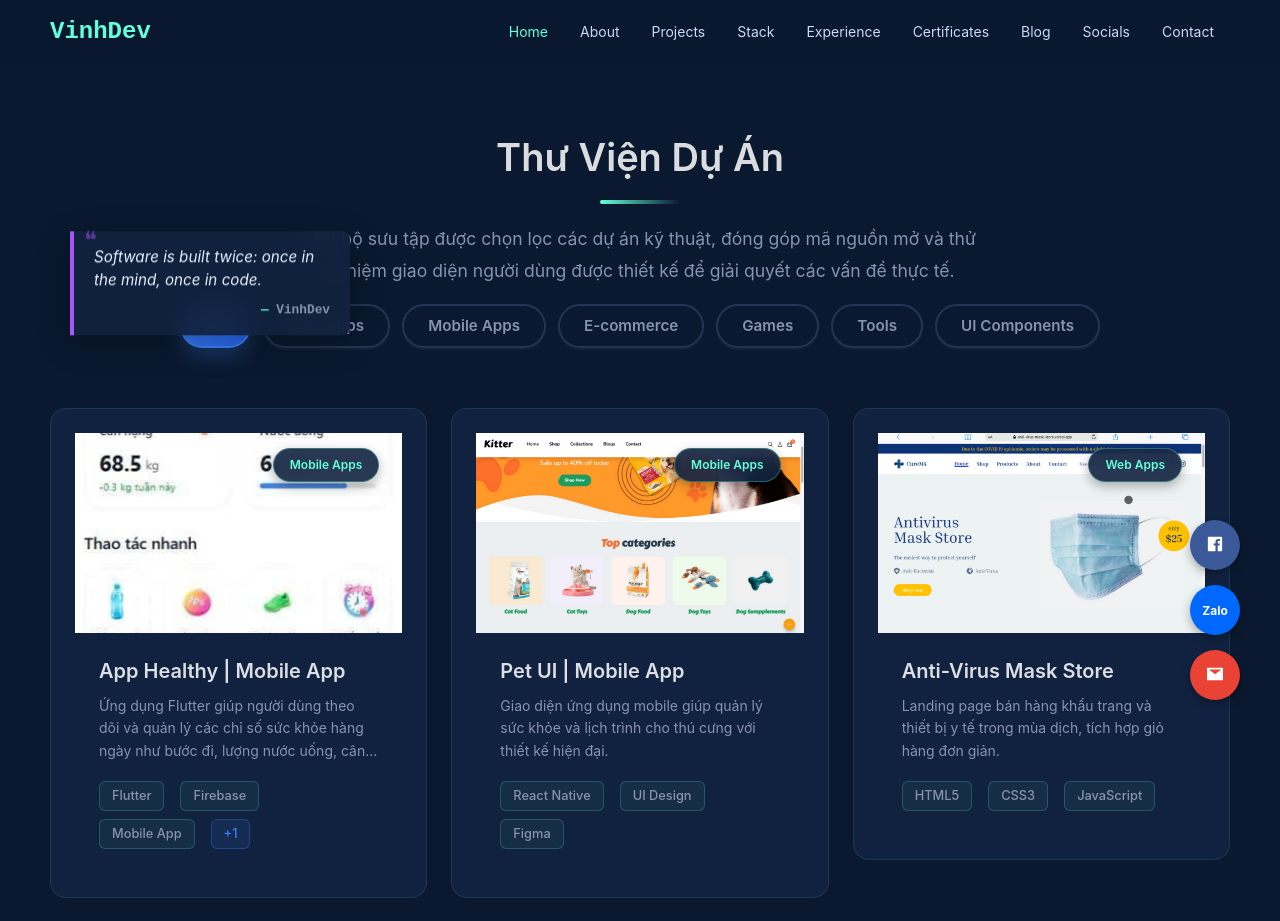
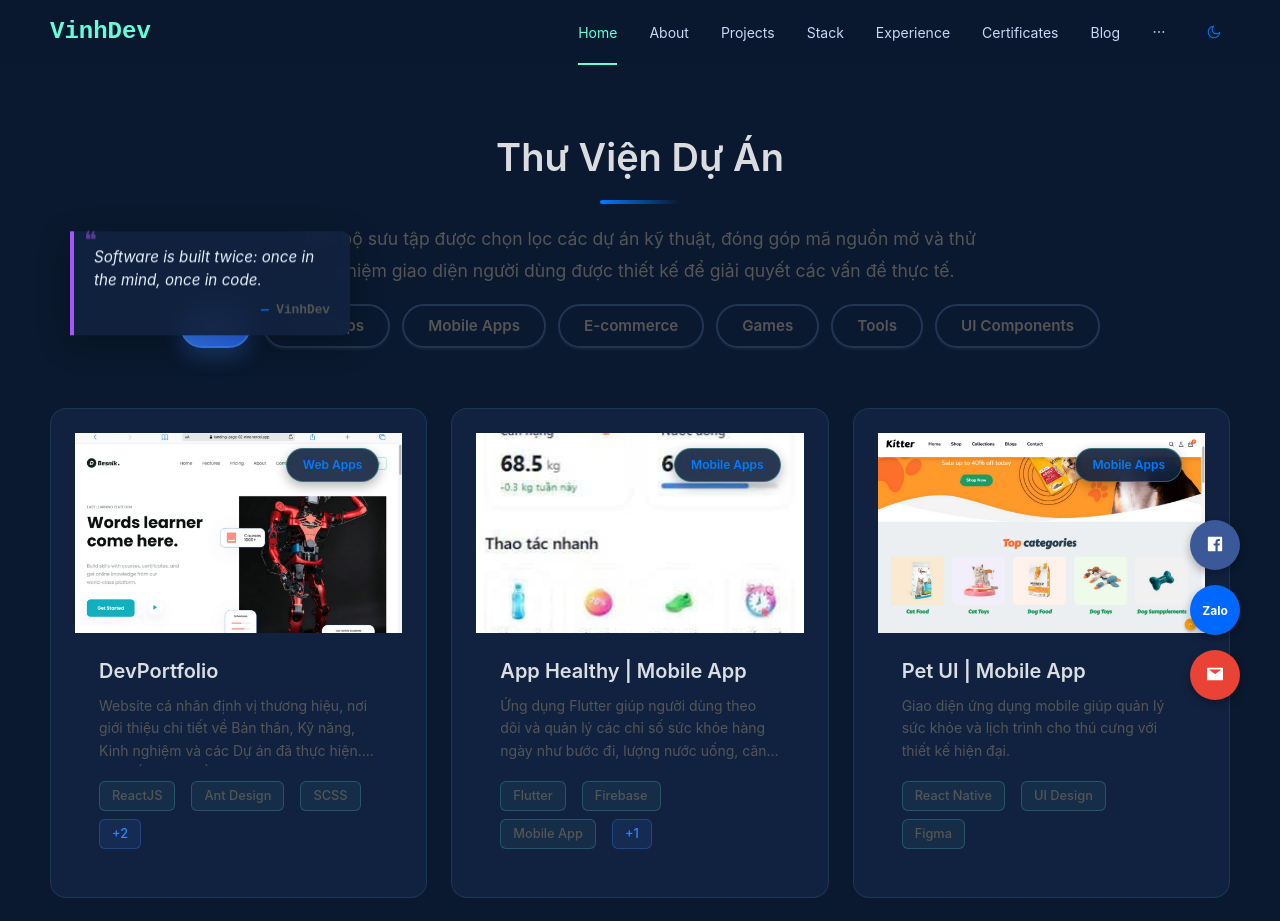
Before and after one commit to Vinhdev04/V_Potofolio, a React (Vite) app in the folder Frontend/: page /projects in a window 1280 px wide. Shown: the top 921 px of the page. Built offline with nearby package versions, Linux system fonts and the light colour scheme.

Commit message:
feat: Implement Dark/Light Theme infrastructure, fix SASS errors, and update portfolio data

```diff
--- a/Frontend/src/App.jsx
+++ b/Frontend/src/App.jsx
@@ -1,9 +1,14 @@
 import React from 'react';
 import { RouterProvider } from 'react-router-dom';
 import { router } from '@/routes/index.routes';
+import { ThemeProvider } from '@/context/ThemeContext';
 
 const App = () => {
-  return <RouterProvider router={router} />;
+  return (
+    <ThemeProvider>
+      <RouterProvider router={router} />
+    </ThemeProvider>
+  );
 };
 
 export default App;
--- a/Frontend/src/assets/css/Blog.scss
+++ b/Frontend/src/assets/css/Blog.scss
@@ -37,7 +37,7 @@
       margin-bottom: 40px;
 
       &::before {
-        border-bottom: 1px solid rgba($text-secondary, 0.2);
+        border-bottom: 1px solid var(--border-color-subtle);
       }
 
       .ant-tabs-tab {
@@ -67,8 +67,8 @@
 
   // Article Card Styles
   .article-card {
-    background: lighten($bg-color, 3%);
-    border: 1px solid rgba($text-secondary, 0.1);
+    background: var(--bg-card);
+    border: 1px solid var(--border-color-subtle);
     border-radius: 12px;
     overflow: hidden;
     height: 100%;
--- a/Frontend/src/assets/css/Footer.scss
+++ b/Frontend/src/assets/css/Footer.scss
@@ -5,7 +5,7 @@
   color: $text-secondary;
   padding: 50px 20px 20px;
   font-family: $font-mono;
-  border-top: 1px solid lighten($bg-color, 5%);
+  border-top: 1px solid var(--border-color);
   margin-top: auto;
 
   .footer-container {
@@ -114,7 +114,7 @@
   .footer-bottom {
     margin-top: 50px;
     padding-top: 25px;
-    border-top: 1px solid lighten($bg-color, 5%);
+    border-top: 1px solid var(--border-color);
     text-align: center;
 
     .copyright {
--- a/Frontend/src/assets/css/Socials.scss
+++ b/Frontend/src/assets/css/Socials.scss
@@ -33,8 +33,8 @@
   }
 
   .social-card {
-    background: lighten($bg-color, 3%);
-    border: 1px solid rgba($text-secondary, 0.1);
+    background: var(--bg-card);
+    border: 1px solid var(--border-color-subtle);
     border-radius: 16px;
     overflow: hidden;
     height: 100%;
@@ -59,7 +59,7 @@
       align-items: center;
       justify-content: center;
       margin-bottom: 20px;
-      background: rgba($bg-color, 0.5);
+      background: var(--bg-overlay);
       transition: all 0.3s ease;
 
       svg {
--- a/Frontend/src/assets/css/global.scss
+++ b/Frontend/src/assets/css/global.scss
@@ -1,9 +1,38 @@
 @use "@/assets/css/variables.scss" as *;
+
+:root {
+  // Dark Theme (Default)
+  --primary-color: #0a192f;
+  --secondary-color: #64ffda;
+  --text-primary: #ccd6f6;
+  --text-secondary: #8892b0;
+  --bg-color: #020c1b;
+  --bg-secondary: #112240;
+  --bg-card: #0a192f;
+  --bg-overlay: rgba(2, 12, 27, 0.85);
+  --border-color: #233554;
+  --border-color-subtle: rgba(136, 146, 176, 0.1);
+}
+
+[data-theme='light'] {
+  // Light Theme
+  --primary-color: #ffffff;
+  --secondary-color: #007bff;
+  --text-primary: #333333;
+  --text-secondary: #555555;
+  --bg-color: #f0f2f5;
+  --bg-secondary: #ffffff;
+  --bg-card: #ffffff;
+  --bg-overlay: rgba(255, 255, 255, 0.85);
+  --border-color: #d9d9d9;
+  --border-color-subtle: rgba(0, 0, 0, 0.05);
+}
 
 * {
   box-sizing: border-box;
   margin: 0;
   padding: 0;
+  transition: background-color 0.3s ease, color 0.3s ease;
 }
 
 body {
--- a/Frontend/src/assets/css/variables.scss
+++ b/Frontend/src/assets/css/variables.scss
@@ -1,9 +1,10 @@
 // Color Palette
-$primary-color: #0a192f;
-$secondary-color: #64ffda;
-$text-primary: #ccd6f6;
-$text-secondary: #8892b0;
-$bg-color: #020c1b;
+$primary-color: var(--primary-color);
+$secondary-color: var(--secondary-color);
+$text-primary: var(--text-primary);
+$text-secondary: var(--text-secondary);
+$bg-color: var(--bg-color);
+$bg-secondary: var(--bg-secondary);
 $font-main: "Inter", sans-serif;
 $font-mono: "Fira Code", monospace;
 
--- a/Frontend/src/components/layout/Navbar.jsx
+++ b/Frontend/src/components/layout/Navbar.jsx
@@ -1,8 +1,9 @@
 import React, { useState, useEffect } from 'react';
 import { Layout, Menu, Drawer, Button, Grid } from 'antd';
-import { MenuOutlined } from '@ant-design/icons';
+import { MenuOutlined, SunOutlined, MoonOutlined } from '@ant-design/icons';
 import { Link, useLocation } from 'react-router-dom';
 import { menuItems } from '@/data/menuData';
+import { useTheme } from '@/context/ThemeContext';
 import '@/assets/css/layout.scss'; // Reuse existing styles
 
 const { Header } = Layout;
@@ -13,6 +14,7 @@ const Navbar = () => {
   const screens = useBreakpoint();
   const [drawerVisible, setDrawerVisible] = useState(false);
   const [scrolled, setScrolled] = useState(false);
+  const { theme, toggleTheme } = useTheme();
 
   // Handle scroll effect
   useEffect(() => {
@@ -34,43 +36,60 @@ const Navbar = () => {
     label: <Link to={item.path} onClick={() => setDrawerVisible(false)}>{item.label}</Link>
   }));
 
+  const ThemeToggle = () => (
+    <Button
+      type="text"
+      icon={theme === 'dark' ? <SunOutlined style={{ color: 'var(--secondary-color)' }} /> : <MoonOutlined style={{ color: 'var(--secondary-color)' }} />}
+      onClick={toggleTheme}
+      className="theme-toggle-btn"
+      style={{ marginLeft: '1rem' }}
+    />
+  );
+
   return (
     <Header className={`header ${scrolled ? 'scrolled' : ''}`}>
       <div className="logo">VinhDev</div>
 
       {/* Desktop Menu */}
       {screens.md ? (
+        <div style={{ display: 'flex', alignItems: 'center', flex: 1, justifyContent: 'flex-end' }}>
           <Menu
-          theme="dark"
+            theme={theme === 'dark' ? 'dark' : 'light'}
             mode="horizontal"
             selectedKeys={[getSelectedKey()]}
             items={menuItemsConfig}
-          style={{ flex: 1, minWidth: 0, justifyContent: 'flex-end', border: 'none' }}
+            style={{ minWidth: 0, border: 'none', background: 'transparent' }}
           />
+          <ThemeToggle />
+        </div>
       ) : (
         /* Mobile Menu Button */
+        <div style={{ display: 'flex', alignItems: 'center' }}>
+            <ThemeToggle />
             <Button
             type="text"
-          icon={<MenuOutlined style={{ color: '#64ffda', fontSize: '20px' }} />}
+            icon={<MenuOutlined style={{ color: 'var(--secondary-color)', fontSize: '20px' }} />}
             onClick={() => setDrawerVisible(true)}
             className="mobile-menu-btn"
+            style={{ marginLeft: '10px' }}
             />
+        </div>
       )}
 
       {/* Mobile Drawer */}
       <Drawer
-        title={<span style={{ color: '#64ffda', fontFamily: 'Fira Code' }}>Menu</span>}
+        title={<span style={{ color: 'var(--secondary-color)', fontFamily: 'Fira Code' }}>Menu</span>}
         placement="right"
         onClose={() => setDrawerVisible(false)}
         open={drawerVisible}
         styles={{
-          body: { padding: 0, background: '#112240' },
-          header: { background: '#0a192f', borderBottom: '1px solid #233554' }
+          body: { padding: 0, background: 'var(--bg-secondary)' },
+          header: { background: 'var(--bg-color)', borderBottom: '1px solid var(--text-secondary)' }
         }}
         width={250}
       >
         <Menu
-          theme="dark"
+          theme={theme === 'dark' ? 'dark' : 'light'}
           mode="vertical"
           selectedKeys={[getSelectedKey()]}
           items={menuItemsConfig}
--- /dev/null
+++ b/Frontend/src/context/ThemeContext.jsx
@@ -0,0 +1,33 @@
+import React, { createContext, useState, useEffect, useContext } from 'react';
+
+const ThemeContext = createContext();
+
+export const ThemeProvider = ({ children }) => {
+  const [theme, setTheme] = useState(() => {
+    // Check localStorage first
+    const savedTheme = localStorage.getItem('theme');
+    if (savedTheme) return savedTheme;
+
+    // Then check system preference
+    return window.matchMedia('(prefers-color-scheme: light)').matches ? 'light' : 'dark';
+  });
+
+  useEffect(() => {
+    // Save to localStorage
+    localStorage.setItem('theme', theme);
+    // Update HTML attribute
+    document.documentElement.setAttribute('data-theme', theme);
+  }, [theme]);
+
+  const toggleTheme = () => {
+    setTheme(prevTheme => prevTheme === 'dark' ? 'light' : 'dark');
+  };
+
+  return (
+    <ThemeContext.Provider value={{ theme, toggleTheme }}>
+      {children}
+    </ThemeContext.Provider>
+  );
+};
+
+export const useTheme = () => useContext(ThemeContext);
--- a/Frontend/src/data/projectsData.js
+++ b/Frontend/src/data/projectsData.js
@@ -29,6 +29,26 @@ import jobFinder from '@/assets/images/jobFinderHUB.png';
 import appFlutter from '@/assets/images/app-flutter.jpg';
 
 export const projects = [
+  {
+    title: 'DevPortfolio',
+    subtitle: 'Portfolio Cá Nhân',
+    description: 'Website cá nhân định vị thương hiệu, nơi giới thiệu chi tiết về Bản thân, Kỹ năng, Kinh nghiệm và các Dự án đã thực hiện. Hệ thống bao gồm các trang chức năng: Home, About, Projects, Contact với giao diện hiện đại, chuyên nghiệp.',
+    tags: ['ReactJS', 'Ant Design', 'SCSS', 'Framer Motion', 'Vite'],
+    category: 'Web Apps',
+    image: landingPage,
+    role: 'Frontend Developer (Personal)',
+    timeline: 'Ongoing',
+    challenge: 'Thể hiện đầy đủ thông tin cá nhân một cách trực quan, ấn tượng nhưng vẫn đảm bảo hiệu suất cao.',
+    solution: 'Thiết kế bố cục rõ ràng cho từng trang (About, Skills, Projects) và sử dụng Framer Motion cho hiệu ứng chuyển cảnh.',
+    features: [
+      { title: 'Home & About', desc: 'Intro ấn tượng, Bio chi tiết, Download CV, hiển thị Skills visual.' },
+      { title: 'Project Gallery', desc: 'Danh sách dự án có bộ lọc (Filter), xem chi tiết (Modal/Page).' },
+      { title: 'Contact & Socials', desc: 'Form liên hệ gửi Email trực tiếp, tích hợp mạng xã hội.' },
+      { title: 'System UX', desc: 'Dark/Light Mode, Responsive toàn diện, tối ưu SEO & Performance.' }
+    ],
+    demoLink: '#',
+    repoLink: 'https://github.com/Vinhdev04/V_Potofolio.git'
+  },
   {
     title: 'App Healthy | Mobile App',
     subtitle: 'Ứng Dụng Chăm Sóc Sức Khỏe Toàn Diện',
@@ -518,20 +538,22 @@ export const projects = [
   {
     title: 'Premium GameXbox',
     subtitle: 'Cửa Hàng Thiết Bị Game',
-    description: 'Website thương mại điện tử chuyên cung cấp tay cầm và phụ kiện chơi game cao cấp với giao diện Dark Mode ấn tượng.',
-    tags: ['React', 'Tailwind CSS', 'Redux'],
+    description: 'Xây dựng website thương mại điện tử chuyên bán tay cầm chơi game và phụ kiện gaming. Thiết kế giao diện responsive, tương thích tốt trên Desktop và Mobile. Ứng dụng kiến trúc Frontend – Backend tách biệt, dễ mở rộng và bảo trì.',
+    tags: ['ReactJS', 'SCSS/CSS', 'Antd', 'Nodejs', 'Prisma ORM', 'Mongodb'],
     category: 'E-commerce',
     image: xPadGame,
-    role: 'Frontend Developer',
-    timeline: '3 Tuần',
-    challenge: 'Xây dựng giao diện Dark Mode ấn tượng và trải nghiệm mua sắm mượt mà.',
-    solution: 'Sử dụng Tailwind CSS cho styling và Redux quản lý giỏ hàng.',
+    role: 'Frontend Developer (Personal)',
+    timeline: 'Ongoing',
+    challenge: 'Xây dựng hệ thống Fullstack với kiến trúc tách biệt và bảo mật.',
+    solution: 'Sử dụng JWT cho xác thực, Prisma ORM cho database và Ant Design cho giao diện.',
     features: [
-      { title: 'Dark UI', desc: 'Giao diện tối chuyên nghiệp.' },
-      { title: 'Product Filter', desc: 'Lọc sản phẩm thông minh.' }
+      { title: 'Auth', desc: 'Đăng ký/Đăng nhập JWT, Formik, Yup.' },
+      { title: 'Products', desc: 'Tìm kiếm, lọc theo giá, loại, nền tảng.' },
+      { title: 'User', desc: 'Quản lý thông tin, lịch sử mua hàng.' },
+      { title: 'API', desc: 'RESTful APIs cho User và Product.' }
     ],
     demoLink: '#',
-    repoLink: '#'
+    repoLink: 'https://github.com/Vinhdev04/Ecomerce-reactjs.git'
   },
   {
     title: 'Internship System',
```
Lines whose indentation alone changed are shown as unchanged.
